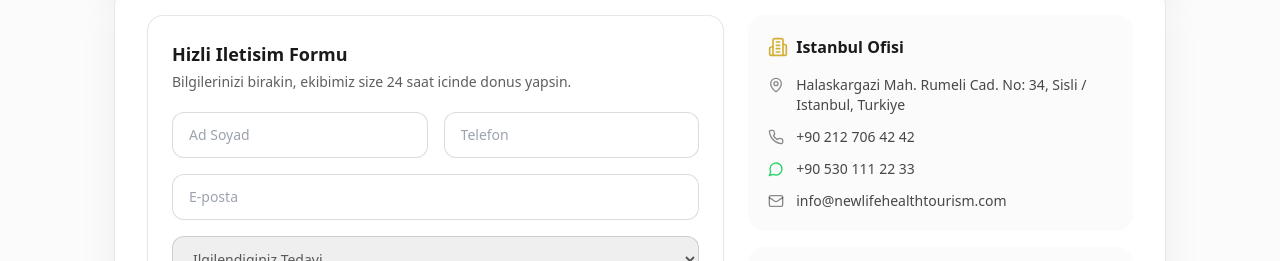
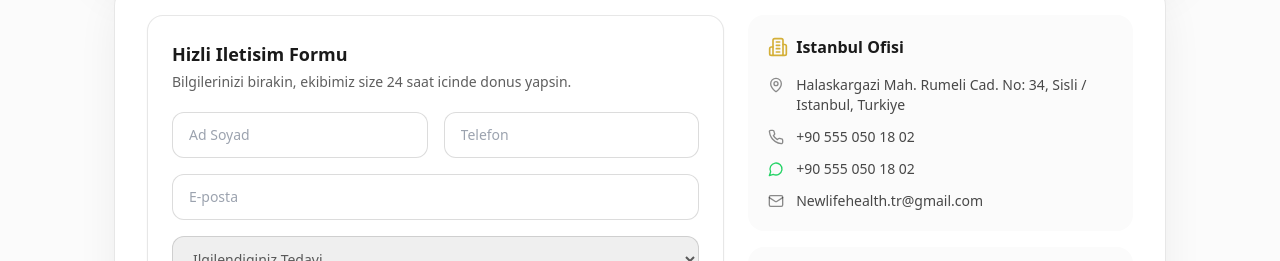
Before and after one commit to ibrahimtkmz/newlifehealth, a Next.js app: page /contact in a window 1280 px wide. Shown: the part 369-630 px from the top of the page. Built offline with nearby package versions, Linux system fonts and the light colour scheme.

Commit message:
Update contact details and remove chat/testimonial profile images

```diff
--- a/app/contact/page.jsx
+++ b/app/contact/page.jsx
@@ -5,7 +5,7 @@ import InnerPageLayout from "../components/InnerPageLayout";
 import { useLanguage } from "../components/LanguageProvider";
 import { MapPin, Phone, Mail, Clock, MessageCircle, Send, Building2, Globe } from "lucide-react";
 
-const whatsappNumber = "905301112233";
+const whatsappNumber = "905550501802";
 
 const CONTENT = {
   tr: {
@@ -24,9 +24,9 @@ const CONTENT = {
     office: "Istanbul Ofisi",
     schedule: "Calisma Saatleri",
     address: "Halaskargazi Mah. Rumeli Cad. No: 34, Sisli / Istanbul, Turkiye",
-    phoneNumber: "+90 212 706 42 42",
-    whatsappNumber: "+90 530 111 22 33",
-    emailAddress: "info@newlifehealthtourism.com",
+    phoneNumber: "+90 555 050 18 02",
+    whatsappNumber: "+90 555 050 18 02",
+    emailAddress: "Newlifehealth.tr@gmail.com",
     hours: [
       "Pazartesi - Cuma: 09:00 - 19:00",
       "Cumartesi: 10:00 - 16:00",
@@ -76,9 +76,9 @@ const CONTENT = {
     office: "Istanbul Office",
     schedule: "Working Hours",
     address: "Halaskargazi Mah. Rumeli Cad. No: 34, Sisli / Istanbul, Turkiye",
-    phoneNumber: "+90 212 706 42 42",
-    whatsappNumber: "+90 530 111 22 33",
-    emailAddress: "info@newlifehealthtourism.com",
+    phoneNumber: "+90 555 050 18 02",
+    whatsappNumber: "+90 555 050 18 02",
+    emailAddress: "Newlifehealth.tr@gmail.com",
     hours: [
       "Monday - Friday: 09:00 - 19:00",
       "Saturday: 10:00 - 16:00",
@@ -128,9 +128,9 @@ const CONTENT = {
     office: "Офис в Стамбуле",
     schedule: "Часы работы",
     address: "Halaskargazi Mah. Rumeli Cad. No: 34, Sisli / Istanbul, Turkiye",
-    phoneNumber: "+90 212 706 42 42",
-    whatsappNumber: "+90 530 111 22 33",
-    emailAddress: "info@newlifehealthtourism.com",
+    phoneNumber: "+90 555 050 18 02",
+    whatsappNumber: "+90 555 050 18 02",
+    emailAddress: "Newlifehealth.tr@gmail.com",
     hours: [
       "Понедельник - Пятница: 09:00 - 19:00",
       "Суббота: 10:00 - 16:00",
--- a/app/iletisim/page.jsx
+++ b/app/iletisim/page.jsx
@@ -6,11 +6,11 @@ export default function IletisimPage() {
       <div className="grid gap-4 sm:grid-cols-3">
         <div className="rounded-2xl border border-[#1A1A1A]/10 bg-white p-5 shadow-sm">
           <p className="text-xs uppercase tracking-[0.12em] text-[#3a0ca3]">Telefon</p>
-          <p className="mt-2 text-base font-semibold">+90 546 524 8334</p>
+          <p className="mt-2 text-base font-semibold">+90 555 050 18 02</p>
         </div>
         <div className="rounded-2xl border border-[#1A1A1A]/10 bg-white p-5 shadow-sm">
           <p className="text-xs uppercase tracking-[0.12em] text-[#3a0ca3]">E-posta</p>
-          <p className="mt-2 text-base font-semibold">info@newlifehealth.com</p>
+          <p className="mt-2 text-base font-semibold">Newlifehealth.tr@gmail.com</p>
         </div>
         <div className="rounded-2xl border border-[#1A1A1A]/10 bg-white p-5 shadow-sm">
           <p className="text-xs uppercase tracking-[0.12em] text-[#3a0ca3]">Konum</p>
--- a/app/page.jsx
+++ b/app/page.jsx
@@ -34,7 +34,7 @@ import { useLanguage } from "./components/LanguageProvider";
 const content = {
   tr: {
     languageLabel: "Türkçe",
-    topEmail: "info@newlifehealth.com",
+    topEmail: "Newlifehealth.tr@gmail.com",
     nav: [
       { label: "Ana Sayfa", href: "/" },
       { label: "Kurumsal", href: "/kurumsal" },
@@ -181,7 +181,7 @@ const content = {
       ["Nihai sonuç", "10 - 16 Ay", "flag"]
     ],
     ctaTitle: "Her Tedavide Mükemmellik.",
-    ctaPhone: "+90 546 524 8334",
+    ctaPhone: "+90 555 050 18 02",
     consultant: "Lina ile Sohbet",
     consultantSub: "Dijital Sağlık Danışmanı",
     chatTitle: "Lina ile Sohbet",
@@ -191,7 +191,7 @@ const content = {
   },
   en: {
     languageLabel: "English",
-    topEmail: "info@newlifehealth.com",
+    topEmail: "Newlifehealth.tr@gmail.com",
     nav: [
       { label: "Home", href: "/" },
       { label: "Corporate", href: "/kurumsal" },
@@ -329,7 +329,7 @@ const content = {
       ["Final Results", "10 - 16 Months", "flag"]
     ],
     ctaTitle: "Excellence in Every Treatment.",
-    ctaPhone: "+90 546 524 8334",
+    ctaPhone: "+90 555 050 18 02",
     consultant: "Chat with Lina",
     consultantSub: "Digital Health Consultant",
     chatTitle: "Chat with Lina",
@@ -339,7 +339,7 @@ const content = {
   },
   ru: {
     languageLabel: "Русский",
-    topEmail: "info@newlifehealth.com",
+    topEmail: "Newlifehealth.tr@gmail.com",
     nav: [
       { label: "Главная", href: "/" },
       { label: "О нас", href: "/kurumsal" },
@@ -477,7 +477,7 @@ const content = {
       ["Финальный результат", "10 - 16 месяцев", "flag"]
     ],
     ctaTitle: "Совершенство в каждом лечении.",
-    ctaPhone: "+90 546 524 8334",
+    ctaPhone: "+90 555 050 18 02",
     consultant: "Чат с Линой",
     consultantSub: "Цифровой консультант",
     chatTitle: "Чат с Линой",
@@ -595,7 +595,7 @@ export default function HomePage() {
 
   const handleWhatsAppSend = () => {
     if (!chatMessage.trim()) return;
-    const whatsappNumber = "905467372284";
+    const whatsappNumber = "905550501802";
     const encodedMessage = encodeURIComponent(chatMessage.trim());
     window.open(`https://wa.me/${whatsappNumber}?text=${encodedMessage}`, "_blank", "noopener,noreferrer");
     setChatOpen(false);
@@ -775,12 +775,9 @@ export default function HomePage() {
               </div>
               <h3 className="mb-3 text-2xl font-semibold leading-tight text-[#173b69]">{card.title}</h3>
               <p className="mb-6 text-base leading-relaxed text-[#496281]">{card.text}</p>
-              <div className="flex items-center gap-3">
-                <Image src={card.image} alt={card.name} width={54} height={54} className="h-[54px] w-[54px] rounded-full object-cover" />
-                <div>
-                  <p className="text-lg font-semibold leading-tight text-[#153761]">{card.name}</p>
-                  <p className="text-sm text-[#4f6788]">{card.country}</p>
-                </div>
+              <div>
+                <p className="text-lg font-semibold leading-tight text-[#153761]">{card.name}</p>
+                <p className="text-sm text-[#4f6788]">{card.country}</p>
               </div>
             </article>
           ))}
@@ -976,7 +973,7 @@ export default function HomePage() {
               <Phone className="h-5 w-5" /> {t.ctaPhone}
             </p>
             <p className="flex items-center gap-2 text-lg font-semibold">
-              <Mail className="h-5 w-5" /> info@newlifehealth.com
+              <Mail className="h-5 w-5" /> Newlifehealth.tr@gmail.com
             </p>
           </div>
         </div>
@@ -997,7 +994,7 @@ export default function HomePage() {
           <div>
             <h4 className="mb-2 font-bold text-[#173b69]">Connect With Us</h4>
             <p className="text-sm text-[#3d5f89]">Ataköy 7-8-9-10 Kısım Mah. Çobançeşme E5 Yan Yol Cad.</p>
-            <p className="mt-2 text-sm font-semibold text-[#173b69]">info@newlifehealth.com</p>
+            <p className="mt-2 text-sm font-semibold text-[#173b69]">Newlifehealth.tr@gmail.com</p>
           </div>
         </div>
         <div className="border-t px-4 py-4 text-center text-sm text-[#4b678c]">Copyright © 2026 NEWLIFE HEALTH Sağlık Turizmi A.Ş</div>
@@ -1007,8 +1004,7 @@ export default function HomePage() {
         onClick={() => setChatOpen(true)}
         className="fixed bottom-6 right-6 z-40 flex items-center gap-3 rounded-full border border-[#dce4f2] bg-white px-4 py-2.5 text-left shadow-xl transition hover:shadow-2xl"
       >
-        <Image src="/10.jpeg" alt="Consultant" width={40} height={40} className="h-10 w-10 rounded-full object-cover" />
-        <div className="hidden md:block">
+                <div className="hidden md:block">
           <p className="text-xl font-semibold text-[#1b3e6b]">{t.consultant}</p>
           <p className="text-sm text-[#4f6588]">{t.consultantSub}</p>
         </div>
```
